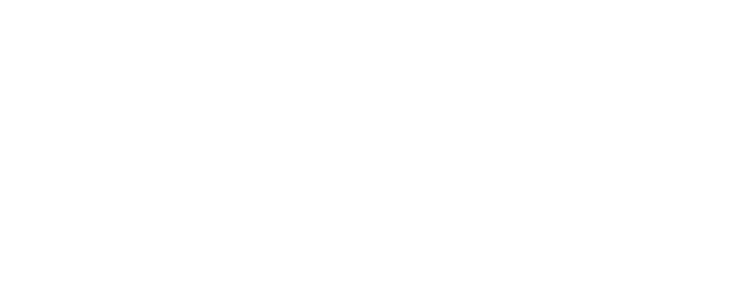
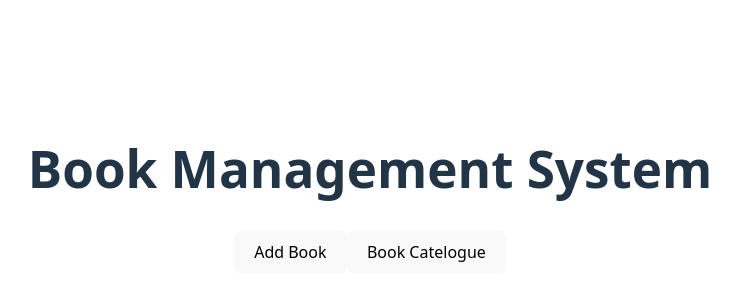
Before and after one commit to MugeshS-04/Basic-CRUD, a React (Vite) app in the folder Client/: page / in a window 1280 px wide. Before the commit this address had no page. Shown: the part 210-510 px from the top of the page, without its empty margins (270-1010 px from the left). Built offline with nearby package versions, Linux system fonts and the light colour scheme.

Commit message:
Added home page

```diff
--- a/Client/src/App.jsx
+++ b/Client/src/App.jsx
@@ -3,6 +3,7 @@
 import Entry from './Pages/Entry'
 import Display from './Pages/Display'
 import Update from './Pages/Update'
+import Home from './Pages/Home'
 
 function App() {
 
@@ -10,6 +11,7 @@
     <>
           <BrowserRouter>
             <Routes>
+              <Route path='/' element={<Home/>}></Route>
               <Route path='/entry' element={<Entry/>}></Route>
               <Route path='/display' element={<Display/>}></Route>
               <Route path='/update' element={<Update/>}></Route>
--- /dev/null
+++ b/Client/src/Pages/Home.jsx
@@ -0,0 +1,15 @@
+import { useNavigate } from "react-router-dom"
+
+const Home = () => {
+  const navigate = useNavigate()
+
+  return (
+    <div>
+      <h1>Book Management System</h1>
+      <button onClick={() => navigate('/entry')}>Add Book</button>
+      <button onClick={() => navigate('/display')}>Book Catelogue</button>
+    </div>
+  )
+}
+
+export default Home
```
Also changed, not shown: 1 other file (tests, documents, lock files or other folders).
